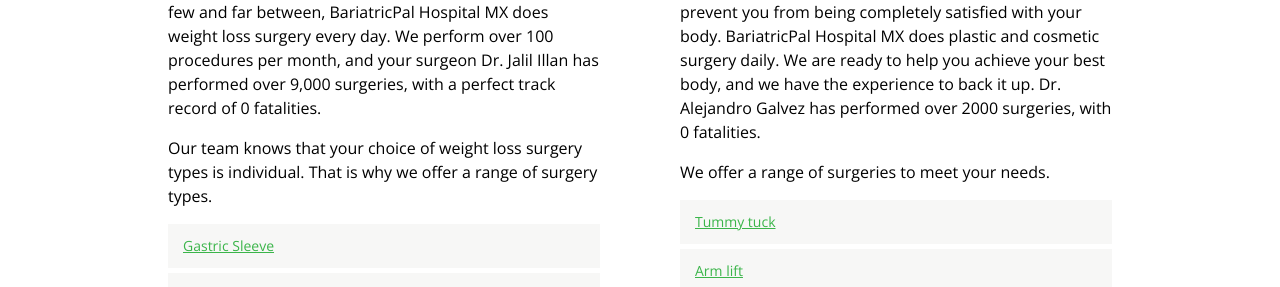
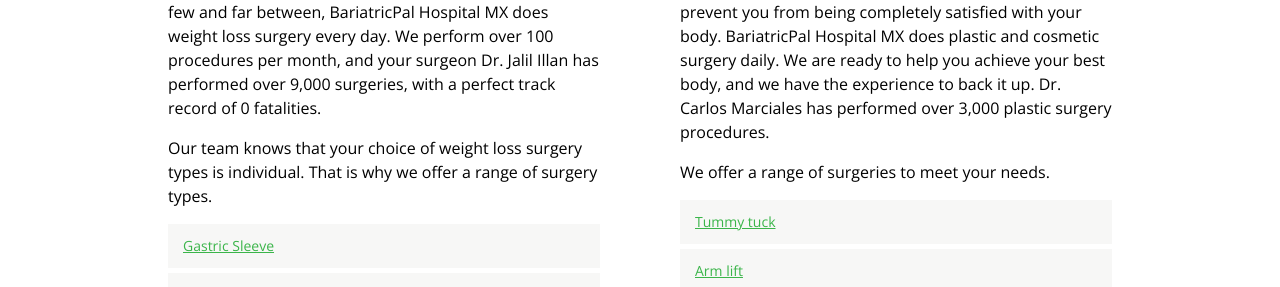
Before and after one commit to bariatricpal/bpmx, a Jekyll site: the page built from about/bariatricpal-hospital-mx.markdown, in a window 1280 px wide and 900 px high, scrolled down 1061 px. Shown: the part 283-570 px from the top of the window. Built offline with Jekyll 4.4.1, drawn with Linux system fonts in a browser that asks for light colours; some of the changed text lies outside the part shown.

Commit message:
Updated Dr Carlos Marciales Surgery and 6 other files

```diff
--- a/_includes/nav-bar.html
+++ b/_includes/nav-bar.html
@@ -103,19 +103,9 @@
               </a>
             </li>
             <li class='menu-dropdownLink'>
-              <a class='u-sm-hidden'>Plastic Surgery Before &amp; After </a>
-              <ul class='menu-dropdown menu-dropdown--secondary'>
-                <li class='menu-dropdownLink'>
-                  <a href='/plastic-surgeries/before-and-after-dr-alejandro-galvez'>
-                    Dr. <span class='u-sm-hidden'>Alejandro</span> Galvez <span class='u-hidden u-sm-inlineBlock'>Before &amp; After</span>
-                  </a>
-                </li>
-                <li class='menu-dropdownLink'>
-                  <a href='/plastic-surgeries/before-and-after-dr-carlos-marciales'>
-                    Dr. <span class='u-sm-hidden'>Carlos</span> Marciales <span class='u-hidden u-sm-inlineBlock'>Before &amp; After</span>
-                  </a>
-                </li>
-              </ul>
+              <a href='/plastic-surgeries/before-and-after-dr-carlos-marciales'>
+                Plastic Surgery Before &amp; After
+              </a>
             </li>
             <li class='menu-dropdownText'>
               <p>
@@ -123,7 +113,7 @@
               </p>
             </li>
           </ul>
-          <a class='u-sm-hidden' href='/plastic-surgeries/dr-alejandro-galvez'>
+          <a class='u-sm-hidden' href='/plastic-surgeries/dr-carlos-marciales'>
             Plastic Surgery
           </a>
         </li>
--- a/about/bariatricpal-hospital-mx.markdown
+++ b/about/bariatricpal-hospital-mx.markdown
@@ -109,7 +109,7 @@
           Your Best Body
         </h3>
         <p>
-          We understand that one or more trouble spots can prevent you from being completely satisfied with your body. BariatricPal Hospital MX does plastic and cosmetic surgery daily. We are ready to help you achieve your best body, and we have the experience to back it up. Dr. Alejandro Galvez has performed over 2000 surgeries, with 0 fatalities.
+          We understand that one or more trouble spots can prevent you from being completely satisfied with your body. BariatricPal Hospital MX does plastic and cosmetic surgery daily. We are ready to help you achieve your best body, and we have the experience to back it up. Dr. Carlos Marciales has performed over 3,000 plastic surgery procedures.
         </p>
         <p>We offer a range of surgeries to meet your needs.</p>
         <ul class='unorderedList'>
--- a/index.markdown
+++ b/index.markdown
@@ -147,9 +147,7 @@
             </li>
             <li class="borderedList-item">
               Meet your - Plastic Surgery Team
-              <a href='/plastic-surgeries/dr-alejandro-galvez'>
-                Dr. Alejandro Galvez
-              </a> and <a href='/plastic-surgeries/dr-carlos-marciales'>
+              <a href='/plastic-surgeries/dr-carlos-marciales'>
                 Dr. Carlos Marciales
               </a>
               <span class='icon icon--triangle u-right'></span>
--- a/plastic-surgeries/dr-carlos-marciales.markdown
+++ b/plastic-surgeries/dr-carlos-marciales.markdown
@@ -35,7 +35,7 @@
   <div class='section u-py4'>
     <div class='section-row'>
       <div class='section-chunk u-size9of16 u-px2 u-xs-sizeFull'>
-        <img src='/uploads/dr-carlos-marciales-surgery.jpg' alt='Dr. Carlos Marciales' />
+        <img src='/uploads/dr-carlos-marciales-surgery.png' alt='Dr. Carlos Marciales' />
       </div>
       <div class='section-chunk u-size7of16 u-px2 u-xs-sizeFull'>
         <p class='u-textSecondary u-mb0'>
--- a/plastic-surgeries/index.markdown
+++ b/plastic-surgeries/index.markdown
@@ -8,7 +8,7 @@
 layout: default
 ---
 
-<div class='hero' data-cover='dr-galvez-plastic-surgery'>
+<div class='hero hero--marcialesPlastics'>
   <div class='hero-wrap'>
     <div class='hero-caption u-alignBottom'>
       <div class='hero-box hero-box--transparent u-size4of9 u-xs-sizeFull'>
--- a/plastic-surgeries/testimonials.markdown
+++ b/plastic-surgeries/testimonials.markdown
@@ -20,16 +20,14 @@
 layout: default
 ---
 
-<div class='hero' data-cover='plastic-surgery-dr-galvez'>
+<div class='hero hero--marcialesPlastics'>
   <div class='hero-wrap'>
     <div class='hero-caption'>
-      <div class='hero-title'>
+      <div class='hero-box u-size5of10 u-xxs-sizeFull'>
         <h1 class='u-mt0'>
           Testimonials — Plastic<br/>
           &amp; Reconstructive Surgery
         </h1>
-      </div>
-      <div class='hero-box u-size5of10 u-xxs-sizeFull'>
         <p class='u-mt0'>
           You've lost the weight, and you feel<br/>
           fantastic. Now to make your body:
```
Also changed, not shown: _uploads/dr-carlos-marciales-surgery.png (added).
